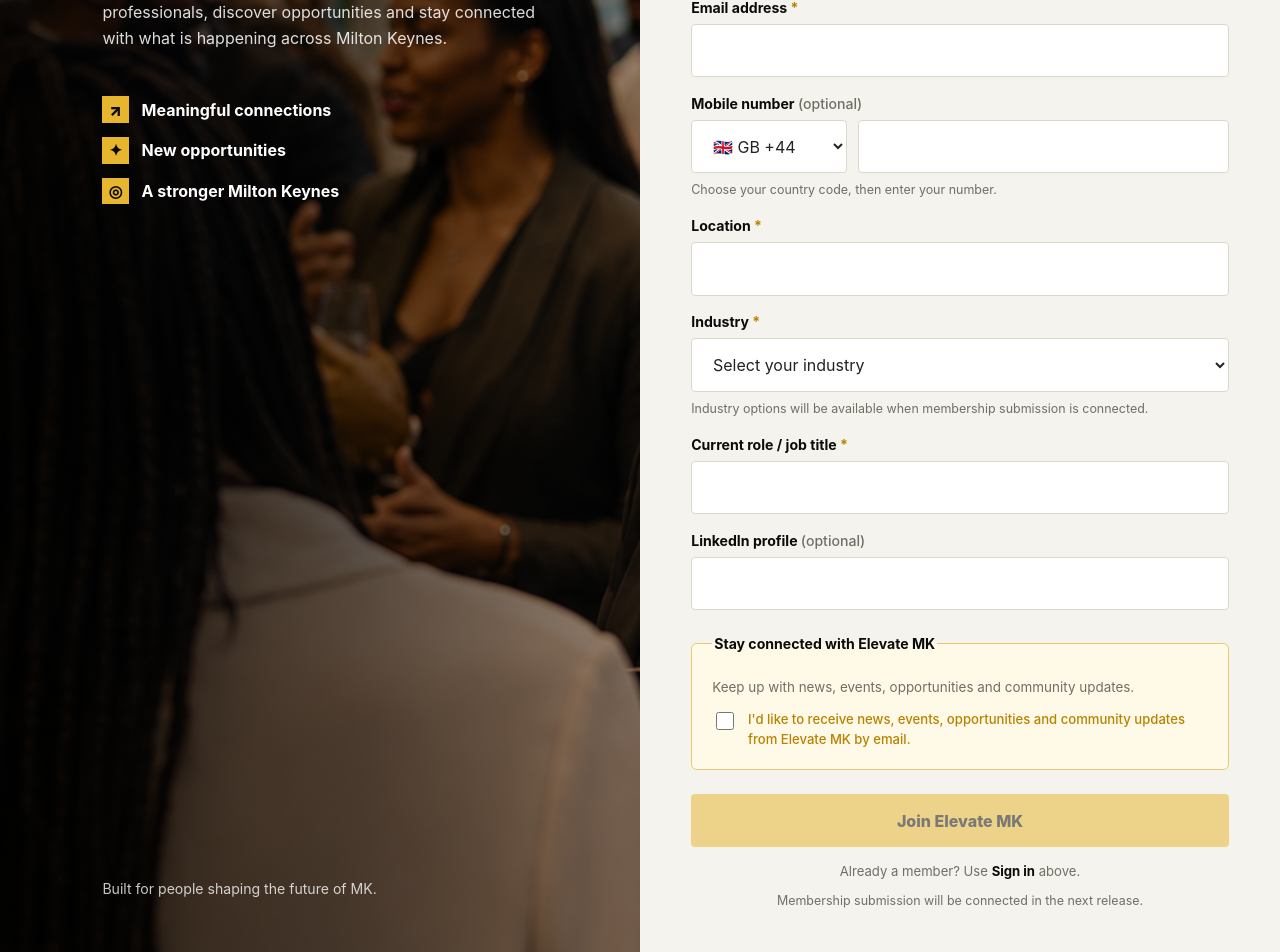
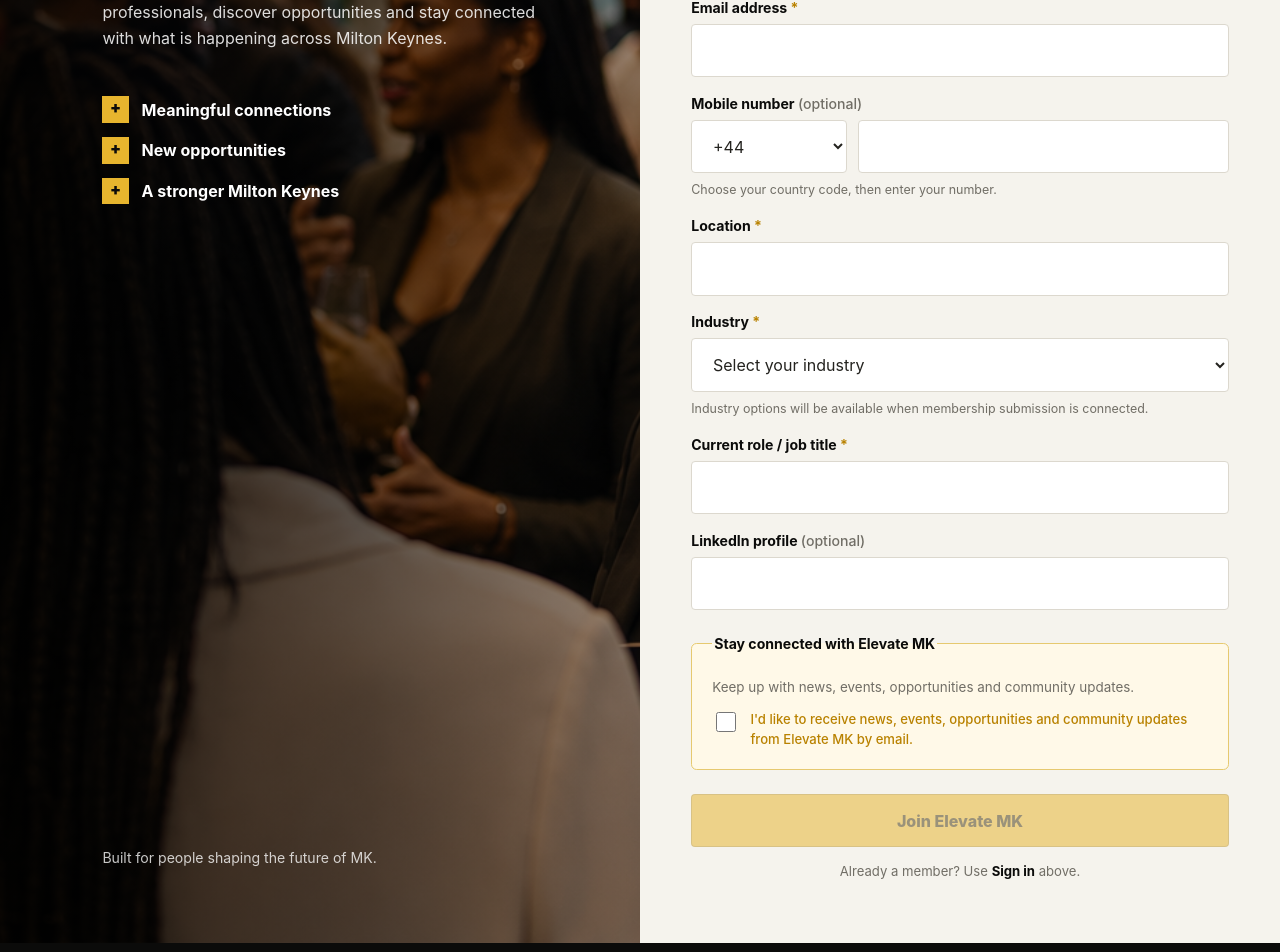
Before and after one commit to elevatemkappuk/elevate-mk-community, an Angular app: page /join in a window 1280 px wide. Shown: the part 567-1519 px from the top of the page. Built offline with nearby package versions, Linux system fonts and the light colour scheme.

Commit message:
feat: enhance join page form styling and interactions

```diff
--- a/src/app/join-page/join-page.component.html
+++ b/src/app/join-page/join-page.component.html
@@ -75,7 +75,7 @@
           <label for="mobile">Mobile number <span class="optional">(optional)</span></label>
           <div class="phone-control">
             <select id="phone-region" formControlName="phone_region" aria-label="Phone country">
-              <option value="GB">🇬🇧 GB +44</option>
+              <option value="GB">+44</option>
             </select>
             <input
               id="mobile"
@@ -123,7 +123,6 @@
 
         <button class="submit-button" type="submit" disabled>Join Elevate MK</button>
         <p class="signin-prompt">Already a member? Use <span>Sign in</span> above.</p>
-        <p class="shell-note">Membership submission will be connected in the next release.</p>
       </form>
     </section>
   </main>
--- a/src/app/join-page/join-page.component.scss
+++ b/src/app/join-page/join-page.component.scss
@@ -47,6 +47,10 @@
 .sign-in-button:hover {
   background: var(--elevate-black);
   color: var(--elevate-gold);
+}
+
+.sign-in-button:active {
+  transform: translateY(1px);
 }
 
 .sign-in-button:focus-visible,
@@ -169,9 +173,14 @@
   place-items: center;
   background: var(--elevate-gold);
   color: var(--elevate-black);
-  font-size: 1rem;
+  font-size: 0;
   font-weight: 900;
   line-height: 1;
+}
+
+.benefit-icon::before {
+  content: '+';
+  font-size: 1rem;
 }
 
 .hero-footnote {
@@ -258,14 +267,31 @@
   box-shadow: 0 0 0 3px rgb(205 153 23 / 18%);
 }
 
+input:hover,
+select:hover {
+  border-color: var(--elevate-muted);
+}
+
+input.ng-invalid.ng-touched,
+select.ng-invalid.ng-touched {
+  border-color: #a23a2d;
+  box-shadow: 0 0 0 3px rgb(162 58 45 / 14%);
+}
+
+input:-webkit-autofill,
+select:-webkit-autofill {
+  -webkit-text-fill-color: var(--elevate-ink);
+  box-shadow: 0 0 0 1000px var(--elevate-surface) inset;
+  transition: background-color 9999s ease-out;
+}
+
 .phone-control {
   display: grid;
   grid-template-columns: minmax(8.5rem, 0.42fr) minmax(0, 1fr);
   gap: 0.65rem;
 }
 
-.field-help,
-.shell-note {
+.field-help {
   color: var(--elevate-muted);
   font-size: 0.78rem;
   line-height: 1.45;
@@ -298,10 +324,15 @@
 
 .checkbox-label input {
   flex: 0 0 auto;
-  width: 1.1rem;
-  min-height: 1.1rem;
+  width: 1.25rem;
+  min-height: 1.25rem;
   margin-top: 0.1rem;
   accent-color: var(--elevate-gold-deep);
+}
+
+.checkbox-label input:focus-visible {
+  outline: 3px solid rgb(185 130 0 / 42%);
+  outline-offset: 2px;
 }
 
 .submit-button {
@@ -317,6 +348,21 @@
   opacity: 0.52;
 }
 
+.submit-button:not(:disabled):hover {
+  background: var(--elevate-black);
+  color: var(--elevate-gold);
+}
+
+.submit-button:not(:disabled):active {
+  transform: translateY(1px);
+}
+
+.submit-button:disabled {
+  border: 1px solid rgb(11 11 10 / 18%);
+  color: rgb(11 11 10 / 72%);
+  cursor: not-allowed;
+}
+
 .signin-prompt {
   margin: 1rem 0 0;
   color: var(--elevate-muted);
@@ -327,11 +373,6 @@
 .signin-prompt span {
   color: var(--elevate-black);
   font-weight: 750;
-}
-
-.shell-note {
-  margin: 0.8rem 0 0;
-  text-align: center;
 }
 
 @media (max-width: 1100px) {
@@ -367,14 +408,14 @@
   }
 }
 
-@media (max-width: 680px) {
+@media (max-width: 760px) {
   .page-content {
     display: block;
     min-height: 0;
   }
 
   .hero-panel {
-    min-height: 600px;
+    min-height: clamp(500px, calc(100svh - 72px), 680px);
     padding: 4rem 1.5rem 3rem;
   }
 
@@ -411,7 +452,15 @@
     font-size: 0.8rem;
   }
 
-  .hero-panel {
-    min-height: 560px;
+}
+
+@media (prefers-reduced-motion: reduce) {
+  *,
+  *::before,
+  *::after {
+    scroll-behavior: auto !important;
+    transition-duration: 0.01ms !important;
+    animation-duration: 0.01ms !important;
+    animation-iteration-count: 1 !important;
   }
 }
```
